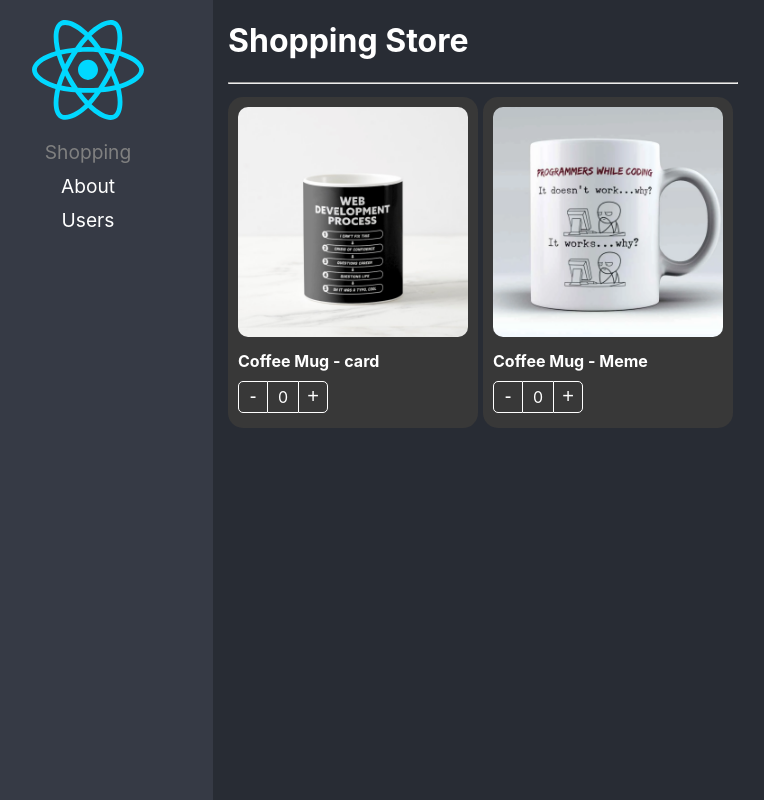
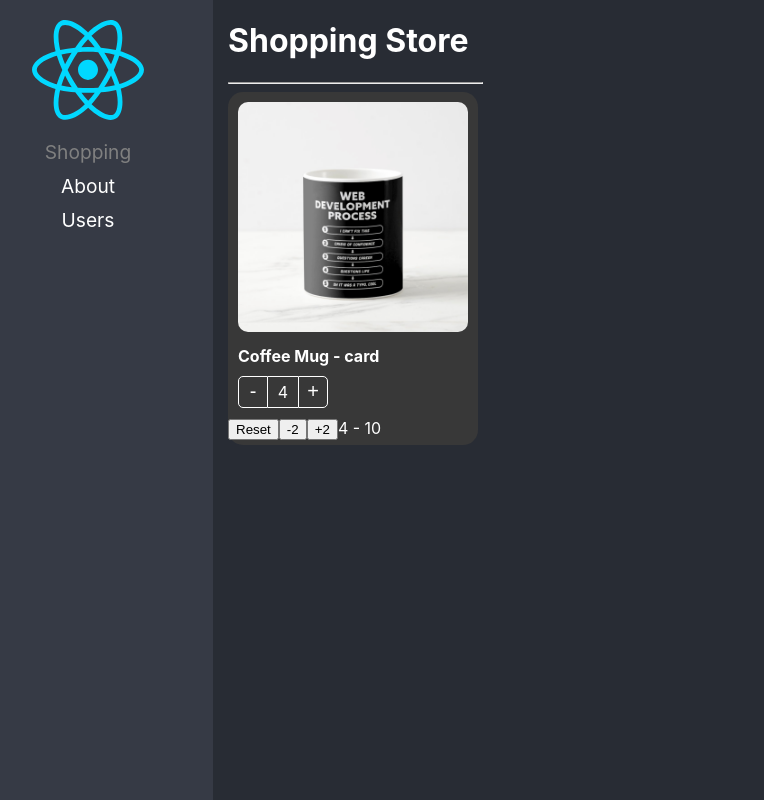
Before and after one commit to hballesteros/react-pro-app, a React (Vite) app: page / in a window 1280 px wide. Shown: the whole page, without its empty margins (37-801 px from the left). Built offline with nearby package versions, Linux system fonts and the light colour scheme.

Commit message:
End of Patron

```diff
--- a/src/02-component-patterns/components/ProductButtons.tsx
+++ b/src/02-component-patterns/components/ProductButtons.tsx
@@ -1,4 +1,4 @@
-import { useContext, CSSProperties } from 'react';
+import { useContext, CSSProperties, useCallback } from 'react';
 import { ProductContext } from './ProductCard';
 
 import styles from '../styles/styles.module.css';
@@ -11,7 +11,12 @@
 
 export const ProductButtons = ({ className, style }:Props) => {
 
-    const { increaseBy, counter } = useContext( ProductContext );
+    const { increaseBy, counter, maxCount } = useContext( ProductContext );
+
+    const isMaxReached = useCallback(
+        () => !!maxCount && counter === maxCount,
+        [ counter, maxCount ]
+    );
 
     return (
         <div
@@ -20,7 +25,9 @@
         >
             <button className={ styles.buttonMinus} onClick={ () => increaseBy( -1 ) } > - </button>
             <div className={ styles.countLabel }> { counter } </div>
-            <button className={ styles.buttonAdd} onClick={ () => increaseBy( 1 ) } > + </button>
+            <button
+                className={ `${styles.buttonAdd} ${ isMaxReached() ? styles.disabled : '' } `}
+                onClick={ () => increaseBy( 1 ) } > + </button>
         </div>
     )
 }
--- a/src/02-component-patterns/components/ProductCard.tsx
+++ b/src/02-component-patterns/components/ProductCard.tsx
@@ -1,37 +1,52 @@
 import { createContext, ReactElement, CSSProperties } from 'react';
 
 import { useProduct } from '../hooks/useProduct';
-import { ProductContextProps, Product, onChangesArgs } from '../interfaces/interfaces';
+import { ProductContextProps, Product, onChangesArgs, InitialValues, ProductCardHandlers } from '../interfaces/interfaces';
 
 import styles from '../styles/styles.module.css';
 
 export const ProductContext = createContext({} as ProductContextProps);
 const { Provider } = ProductContext;
 
+
 export interface Props {
-    children?: ReactElement | ReactElement[];
     product: Product;
+    //children?: ReactElement | ReactElement[];
+    children: ( args: ProductCardHandlers ) => JSX.Element,
     className?: string;
     style?: CSSProperties;
     onChange?: ( args: onChangesArgs ) => void;
     value?: number;
+    initialValues?: InitialValues;
 }
 
-export const ProductCard = ({ children, product, className, style, onChange, value }: Props) => {
+export const ProductCard = ({ children, product, className, style, onChange, value, initialValues }: Props) => {
 
-    const { counter, increaseBy} = useProduct({ onChange, product, value });
+    const { counter, increaseBy, maxCount, isMaxCountReached, reset }
+        = useProduct({ onChange, product, value, initialValues });
 
     return (
         <Provider value={{
-            product,
             counter,
             increaseBy,
+            maxCount,
+            product
         }}>
             <div
                 className={ `${ styles.productCard } ${ className ? className : '' }`  }
                 style={ style }
             >
-                { children }
+                {
+                    children({
+                        count: counter,
+                        isMaxCountReached,
+                        maxCount: initialValues?.maxCount,
+                        product,
+
+                        increaseBy: increaseBy,
+                        reset
+                    })
+                }
             </div>
         </Provider>
     )
--- a/src/02-component-patterns/hooks/useProduct.ts
+++ b/src/02-component-patterns/hooks/useProduct.ts
@@ -1,31 +1,53 @@
-import { useEffect, useState } from 'react';
-import { Product, onChangesArgs } from '../interfaces/interfaces';
+import { useEffect, useRef, useState } from 'react';
+import { Product, onChangesArgs, InitialValues } from '../interfaces/interfaces';
 
 
 interface useProductArgs {
     product: Product;
     onChange?: ( args: onChangesArgs) => void;
     value?: number;
+    initialValues?: InitialValues;
 }
 
-export const useProduct = ({ onChange, product, value = 0 }: useProductArgs) => {
+export const useProduct = ({ onChange, product, value = 0, initialValues }: useProductArgs) => {
 
-    const [counter, setCounter] = useState( value );
+    const [counter, setCounter] = useState<number>( initialValues?.count || value );
+    const isMounted = useRef(false);
+
+    console.log(initialValues?.count);
+
 
     const increaseBy = (value: number) => {
 
-        const newValue = Math.max(0 , counter + value);
+        //if( initialValues?.maxCount && counter + value > initialValues.maxCount ) return;
+        let newValue = Math.max(0 , counter + value);
+        if ( initialValues?.maxCount ) {
+            newValue = Math.min( newValue, initialValues.maxCount )
+        }
+
         setCounter( newValue );
-
         onChange && onChange({ counter: newValue, product });
     }
 
+    const reset = () => {
+        setCounter(initialValues?.count || value);
+    }
+
     useEffect(() => {
+        if( !isMounted.current ) return;
         setCounter( value );
     }, [ value ])
 
+    useEffect(() => {
+        isMounted.current = true;
+    }, [])
+
     return {
         counter,
-        increaseBy
+        isMaxCountReached: !!initialValues?.count && initialValues.maxCount === counter,
+        maxCount: initialValues?.maxCount,
+
+        increaseBy,
+        reset
     }
 }
--- a/src/02-component-patterns/pages/ShoppingPage.tsx
+++ b/src/02-component-patterns/pages/ShoppingPage.tsx
@@ -1,65 +1,47 @@
 
 import { ProductButtons, ProductCard, ProductImage, ProductTitle } from '../components';
-import { useShoppingCart } from '../hooks/useShoppingCart';
+
 import { products } from '../data/products';
+import '../styles/custom-styles.css';
+import { InitialValues } from '../interfaces/interfaces';
 
-import '../styles/custom-styles.css';
+const product = products[0];
+
 
 export const ShoppingPage = () => {
-
-    const { shoppingCart, onProductCountChange } = useShoppingCart();
 
     return (
         <div>
             <h1>Shopping Store</h1>
             <hr />
-            <div style={{
-                display: 'flex',
-                flexDirection: 'row',
-                flexWrap: 'wrap',
-            }}>
 
+            <ProductCard
+                key={ product.id }
+                product={ product }
+                className="bg-dark text-white"
+                initialValues={{
+                    count: 4,
+                    maxCount: 10,
+                }}
+            >
                 {
-                    products.map( product => (
-                        <ProductCard
-                            product={ product }
-                            className="bg-dark text-white"
-                            key={ product.id }
-                            onChange={ onProductCountChange }
-                            value={ shoppingCart[product.id]?.count || 0 }
-                        >
+                    ( { reset, isMaxCountReached, count, increaseBy, maxCount } ) => (
+                        <>
                             <ProductImage className="custom-image" />
                             <ProductTitle className="text-bold" />
                             <ProductButtons className="custom-buttons" />
-                        </ProductCard>
-                    ))
+
+                            <button onClick={ reset }>Reset</button>
+                            <button onClick={ () => increaseBy( -2 ) }> -2 </button>
+                            {
+                                !isMaxCountReached && <button onClick={ () => increaseBy(+2) }> +2 </button>
+                            }
+                            <span>{ count } - { maxCount }</span>
+
+                        </>
+                    )
                 }
-
-            </div>
-
-            <div className='shopping-cart'>
-                {
-                    Object.entries(shoppingCart).map( ([key, product]) => (
-                        <ProductCard
-                            key={ key }
-                            product={ product }
-                            className="bg-dark text-white"
-                            style={{ width: '100px' }}
-                            value={ product.count }
-                            onChange={ onProductCountChange }
-                        >
-                            <ProductImage className="custom-image" />
-                            <ProductButtons
-                                className="custom-buttons"
-                                style={{
-                                    display: 'flex',
-                                    justifyContent: 'center',
-                                }}
-                            />
-                        </ProductCard>
-                    ))
-                }
-            </div>
+            </ProductCard>
 
         </div>
     )
--- a/src/02-component-patterns/styles/styles.module.css
+++ b/src/02-component-patterns/styles/styles.module.css
@@ -60,3 +60,9 @@
 .buttonAdd:hover {
     background-color: rgba(0, 0, 0, 0.1);
 }
+
+.disabled {
+    border-color: gray !important;
+    border-left: 1px solid white !important;
+    color: grey !important;
+}
--- a/src/main.tsx
+++ b/src/main.tsx
@@ -1,10 +1,9 @@
-import React from 'react'
 import ReactDOM from 'react-dom/client'
 import App from './App.tsx'
 import './index.css'
 
 ReactDOM.createRoot(document.getElementById('root')!).render(
-  <React.StrictMode>
+  <>
     <App />
-  </React.StrictMode>,
+  </>,
 )
```
Also changed, not shown: src/02-component-patterns/interfaces/interfaces.ts (+17 -1 lines).
